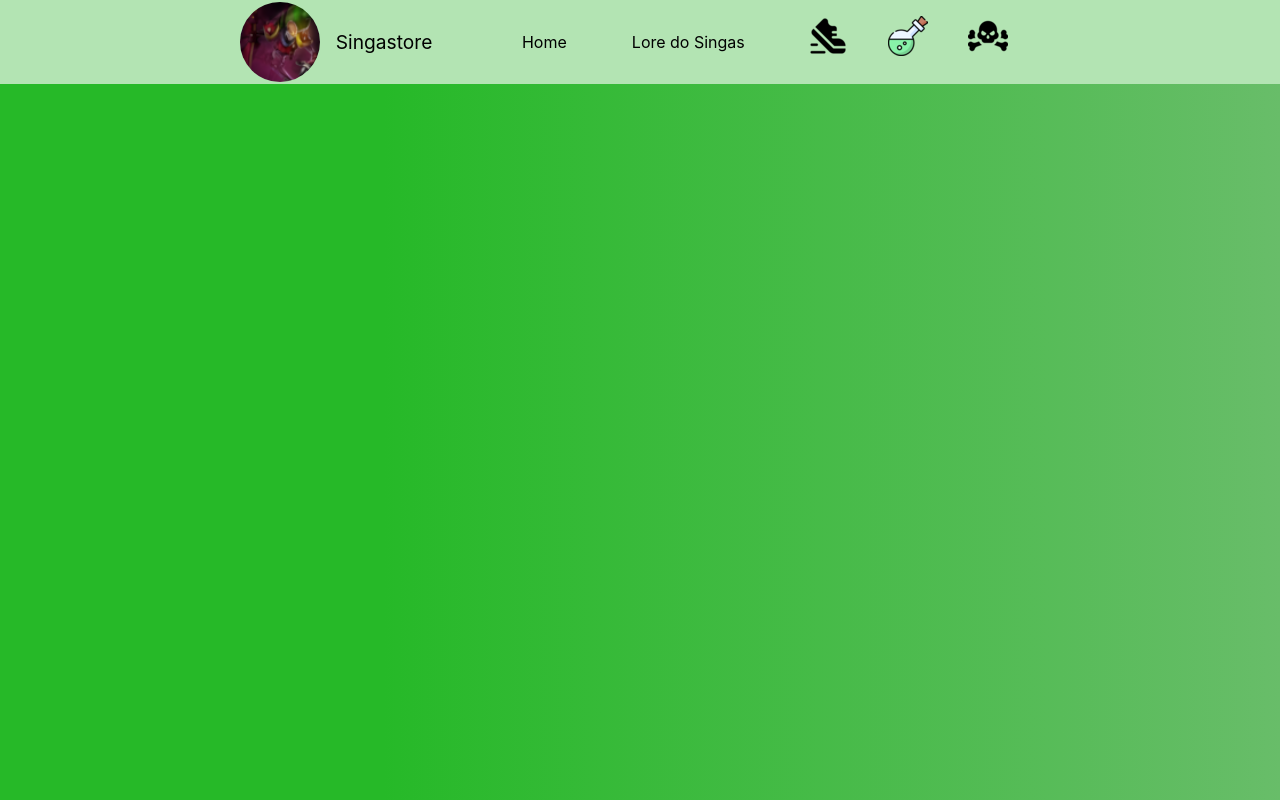
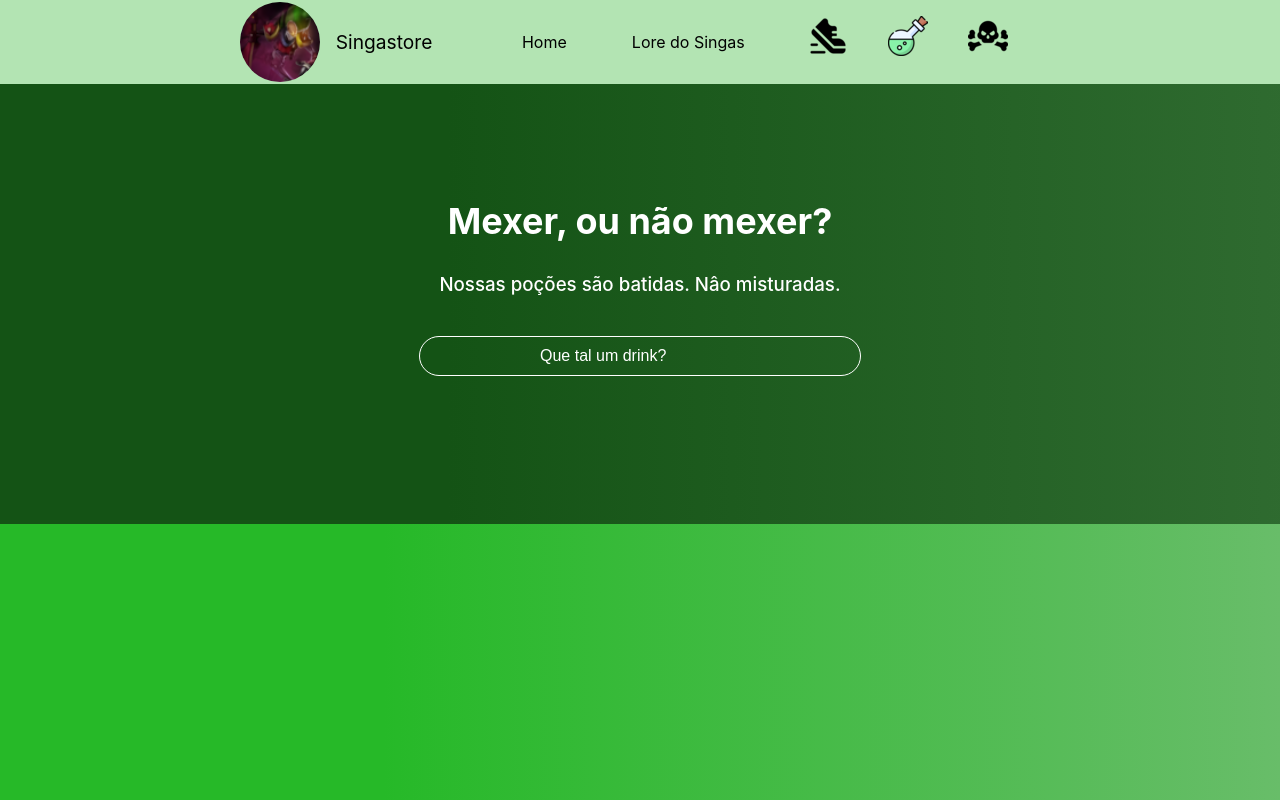
Before and after one commit to lucasnaza1/singastore, a React (Create React App) app: page / in a window 1280 px wide. Built offline with nearby package versions, Linux system fonts and the light colour scheme.

Commit message:
Add Pesquisa and Input components to app
Introduced a new Pesquisa component with styled title, subtitle, and input field. Created a reusable styled Input component. Updated App.js to render the Pesquisa component below the Header.

```diff
--- a/src/App.js
+++ b/src/App.js
@@ -1,5 +1,6 @@
 import Header from './components/Header'
 import styled from 'styled-components';
+import Pesquisa from './components/Pesquisa';
 
 const AppContainer = styled.div`
     width: 100vw;
@@ -11,6 +12,7 @@ function App() {
   return (
     <AppContainer>
       <Header/>
+      <Pesquisa />
     </AppContainer>
   );
 }
--- /dev/null
+++ b/src/components/Input/index.js
@@ -0,0 +1,20 @@
+import styled from "styled-components";
+
+const Input = styled.input`
+        border: 1px solid #FFF;
+        background: transparent;
+        border: 1px solid #FFF;
+        padding: 10px 120px;
+        border-radius: 25px;
+        width: 200px;
+        color: #FFF;
+        font-size: 16px;
+        margin-bottom: 12px;
+
+        &::placeholder {
+                color: #FFF;
+                font-size: 16px;
+        }
+`
+
+export default Input
--- /dev/null
+++ b/src/components/Pesquisa/index.js
@@ -0,0 +1,38 @@
+import Input from "../Input";
+import styled from "styled-components";
+
+const PesquisaContainer = styled.section`
+        background-image: linear-gradient(90deg, #145315ff 35%, #49824aff 165%);
+        color: #FFF;
+        text-align: center;
+        padding: 85px 0;
+        height: 270px;
+        width: 100%;
+`
+
+const Titulo = styled.h2`
+        color: #FFF;
+        font-size: 36px;
+        text-align: center;
+        width: 100%;
+`
+
+const Subtitulo = styled.h3`
+        ont-size: 16px;
+        font-weight: 500;
+        margin-bottom: 40px;
+`
+
+function Pesquisa() {
+    return(
+        <PesquisaContainer>
+            <Titulo>Mexer, ou não mexer?</Titulo>
+            <Subtitulo>Nossas poções são batidas. Nâo misturadas.</Subtitulo>
+            <Input
+                placeholder='Que tal um drink?'/>
+        </PesquisaContainer>
+
+    )
+}
+
+export default Pesquisa;
```
